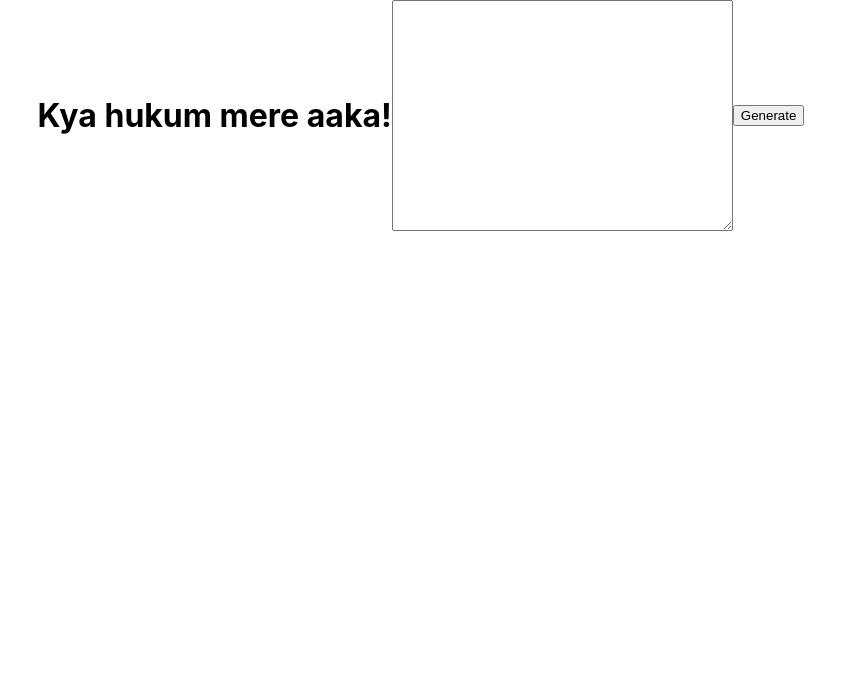
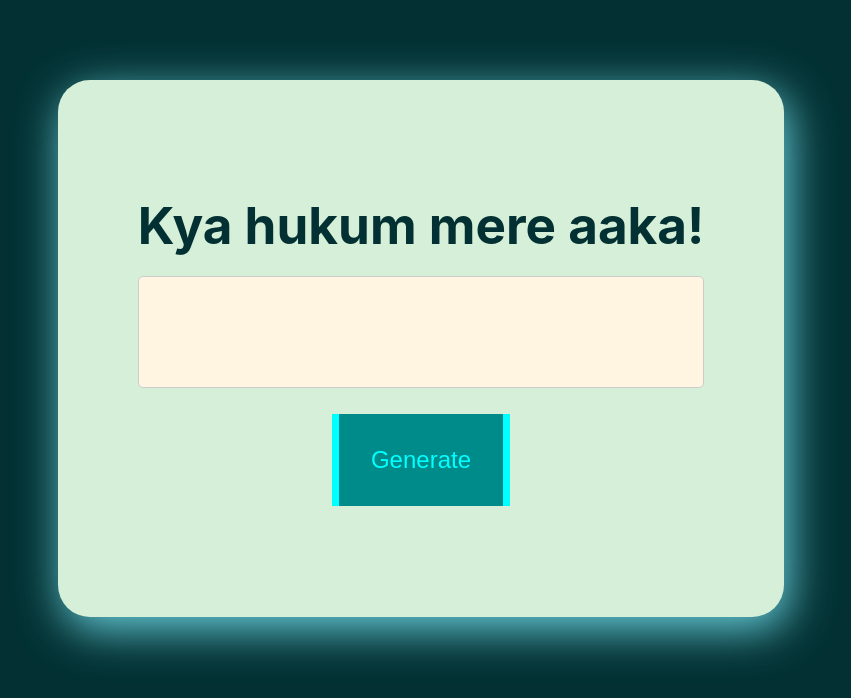
Before and after one commit to Shruti-jha6/assistant, a React (Create React App) app: page / in a window 1280 px wide. Shown: the top 698 px of the page, without its empty margins (219-1070 px from the left). Built offline with nearby package versions, Linux system fonts and the light colour scheme.

Commit message:
some changes

```diff
--- a/src/App.css
+++ b/src/App.css
@@ -1,44 +1,61 @@
-.App {
-  text-align: center;
-}
-
-.App-logo {
-  height: 40vmin;
-  pointer-events: none;
-}
-.main{
+/* General styling for the body */
+body {
+  margin: 5rem;
+  padding: 0;
   display: flex;
   justify-content: center;
   align-items: center;
+  height: 100%;
+  background-color: #033133;
+}
+.main {
+  text-align: center;
+  padding: 5rem;
+  background-color: #D6EFD8;
+  border-radius: 2rem;
+  box-shadow: 5px 12px 45px rgb(106, 208, 221);
+}
+.heading {
+  font-size: 3.2rem;
+  margin-bottom: 20px;
+  color: #033133;
+}
+textarea {
+  width: 100%;
+  padding: 10px;
+  font-size: 16px;
+  background-color: #FFF5E1;
+  border-radius: 5px;
+  border: 1px solid #ccc;
+  margin-bottom: 10px;
+  resize: none;
+  box-sizing: border-box;
+}
+
+/* Style for the button */
+button {
+  margin: 2%;
+  background-color: darkcyan;
+    border: none;
+    padding: 2rem;
+    font-size: 1.5rem;
+    border-left: 7px solid cyan;
+    border-right: 7px solid cyan;
+    color: cyan;
 
 }
 
-@media (prefers-reduced-motion: no-preference) {
-  .App-logo {
-    animation: App-logo-spin infinite 20s linear;
-  }
+button:hover {
+  font-size: 1.6rem;
+  background-color: darkcyan;
+
+    box-shadow: 1px 2px 20px cyan;
 }
 
-.App-header {
-  background-color: #282c34;
-  min-height: 100vh;
-  display: flex;
-  flex-direction: column;
-  align-items: center;
-  justify-content: center;
-  font-size: calc(10px + 2vmin);
-  color: white;
+/* Style for the answer section */
+.answer {
+  margin-top: 20px;
+  font-size: 18px;
+  color: #333;
+  word-wrap: break-word;
 }
-
-.App-link {
-  color: #61dafb;
-}
-
-@keyframes App-logo-spin {
-  from {
-    transform: rotate(0deg);
-  }
-  to {
-    transform: rotate(360deg);
-  }
-}
--- a/src/App.js
+++ b/src/App.js
@@ -26,10 +26,14 @@ function App() {
 
   return (
     <div className="main">
-      <h1>Kya hukum mere aaka!</h1>
-      <textarea value={ques} onChange={(e) => setQues(e.target.value)} cols="40" rows="15"></textarea>
-      <button onClick={generateans}>Generate</button>
+      <h1 className='heading'>Kya hukum mere aaka!</h1>
+      <textarea value={ques} onChange={(e) => setQues(e.target.value)} cols="50" rows="5"></textarea>
+      <div className="but"><button onClick={generateans}>Generate</button></div>
+      <div className="answer">
       <p>{ans}</p>
+
+      </div>
+
     </div>
   );
 }
```
Also changed, not shown: 1 other file (tests, documents, lock files or other folders).
